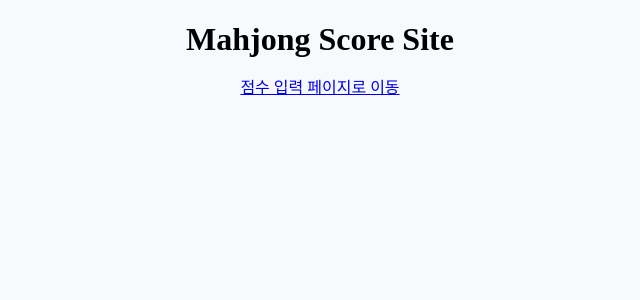
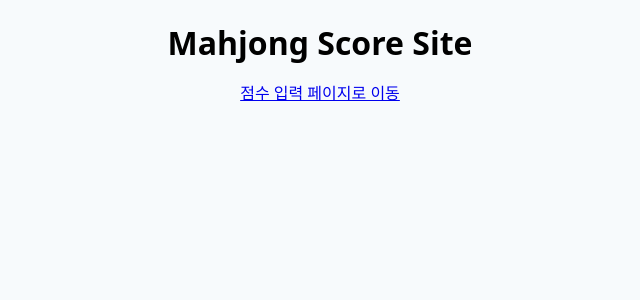
Before and after one commit to spiritish87/hema-mahjong-scoreboard, a Next.js app: page / in a window 1280 px wide. Shown: the top 300 px of the page, without its empty margins (320-960 px from the left). Built offline with nearby package versions, Linux system fonts and the light colour scheme.

Commit message:
제목만 궁서체로 변경, 본문은 기본 폰트 유지

```diff
--- a/src/app/globals.css
+++ b/src/app/globals.css
@@ -6,7 +6,7 @@ html, body, #__next {
 body {
   background-color: #f7fafc;
   margin: 0;
-  font-family: 'Gungsuh', 'GungsuhChe', '궁서체', serif;
+  font-family: system-ui, -apple-system, 'Segoe UI', Roboto, 'Helvetica Neue', Arial;
 }
 
 /* Minimal utility classes used by the app (subset of Tailwind-like names) */
--- a/src/app/mahjong/page.jsx
+++ b/src/app/mahjong/page.jsx
@@ -138,7 +138,7 @@ export default function MahjongScoreEntry() {
   return (
     <div style={{ minHeight: '100vh', padding: '24px', background: '#1a2332', display: 'flex', justifyContent: 'center', alignItems: 'flex-start' }}>
       <div style={{ width: '100%', maxWidth: '800px', background: '#243447', border: '2px solid #d4af37', borderRadius: '16px', padding: '24px', boxShadow: '0 4px 20px rgba(212, 175, 55, 0.3)' }}>
-        <h1 style={{ fontSize: '28px', fontWeight: 'bold', marginBottom: '24px', textAlign: 'center', color: '#d4af37' }}>마X방 점수 기입</h1>
+        <h1 style={{ fontSize: '28px', fontWeight: 'bold', marginBottom: '24px', textAlign: 'center', color: '#d4af37', fontFamily: 'Gungsuh, GungsuhChe, 궁서체, serif' }}>마X방 점수 기입</h1>
 
         <button
           onClick={() => setShowGuide(!showGuide)}
--- a/src/app/rank/page.jsx
+++ b/src/app/rank/page.jsx
@@ -178,7 +178,7 @@ export default function RankPage() {
 
   return (
     <main style={{ padding: 24, minHeight: '100vh', background: '#1a2332' }}>
-      <h1 style={{ textAlign: 'center', color: '#d4af37', fontSize: '32px', fontWeight: 'bold', marginBottom: '16px' }}>마X방 마X왕 순위</h1>
+      <h1 style={{ textAlign: 'center', color: '#d4af37', fontSize: '32px', fontWeight: 'bold', marginBottom: '16px', fontFamily: 'Gungsuh, GungsuhChe, 궁서체, serif' }}>마X방 마X왕 순위</h1>
       <div style={{ textAlign: 'center', marginTop: 12 }}>
         <label style={{ marginRight: 8, fontWeight: 'bold', color: '#d4af37' }}>월 선택:</label>
         <select
@@ -233,7 +233,7 @@ export default function RankPage() {
         </tbody>
       </table>
 
-      <h2 style={{ marginTop: 32, marginBottom: 16, color: '#d4af37', fontSize: '24px', fontWeight: 'bold' }}>대국 목록</h2>
+      <h2 style={{ marginTop: 32, marginBottom: 16, color: '#d4af37', fontSize: '24px', fontWeight: 'bold', fontFamily: 'Gungsuh, GungsuhChe, 궁서체, serif' }}>대국 목록</h2>
       {games.length === 0 ? (
         <p style={{ textAlign: 'center', color: '#d4af37' }}>저장된 대국이 없습니다.</p>
       ) : (
```
